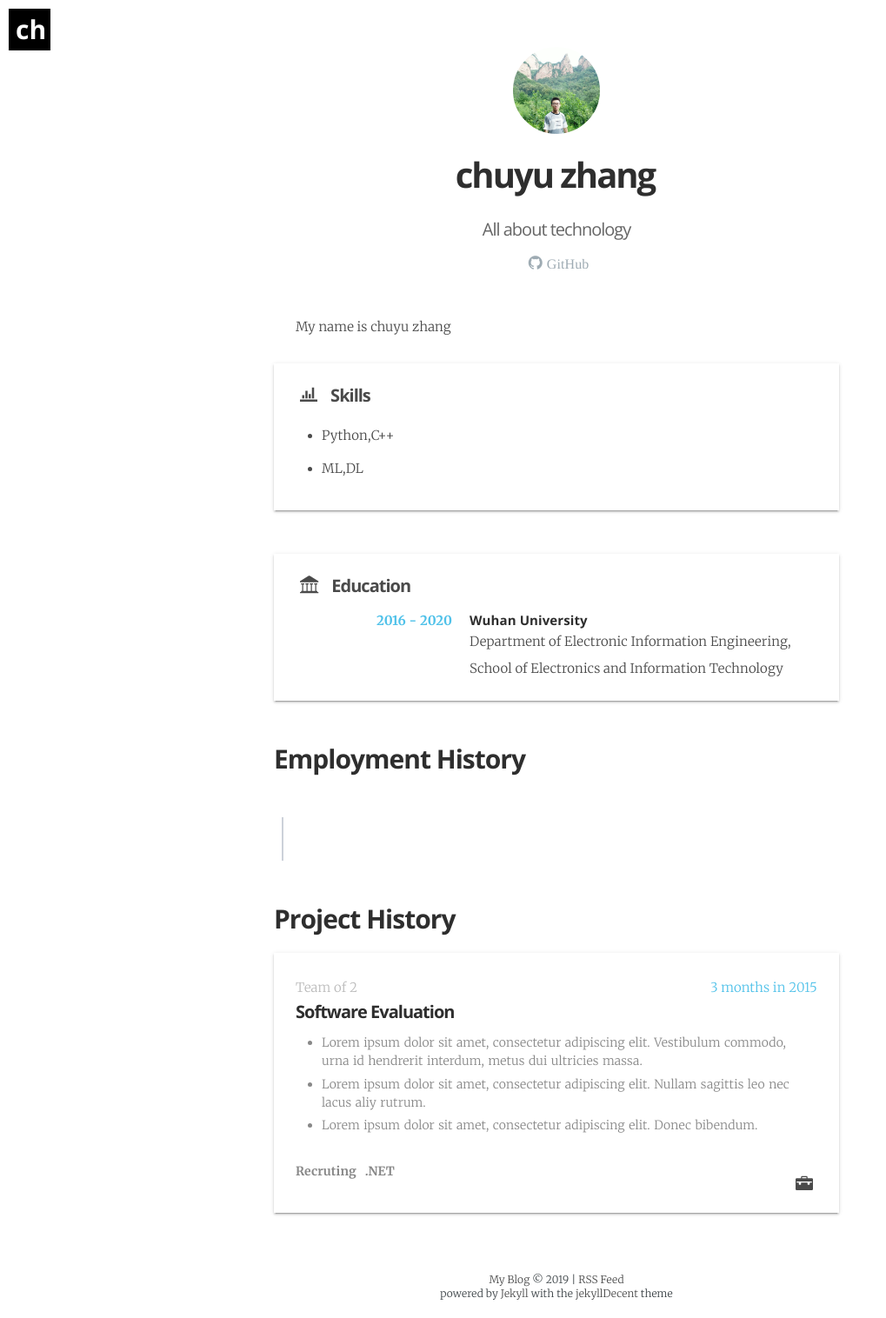
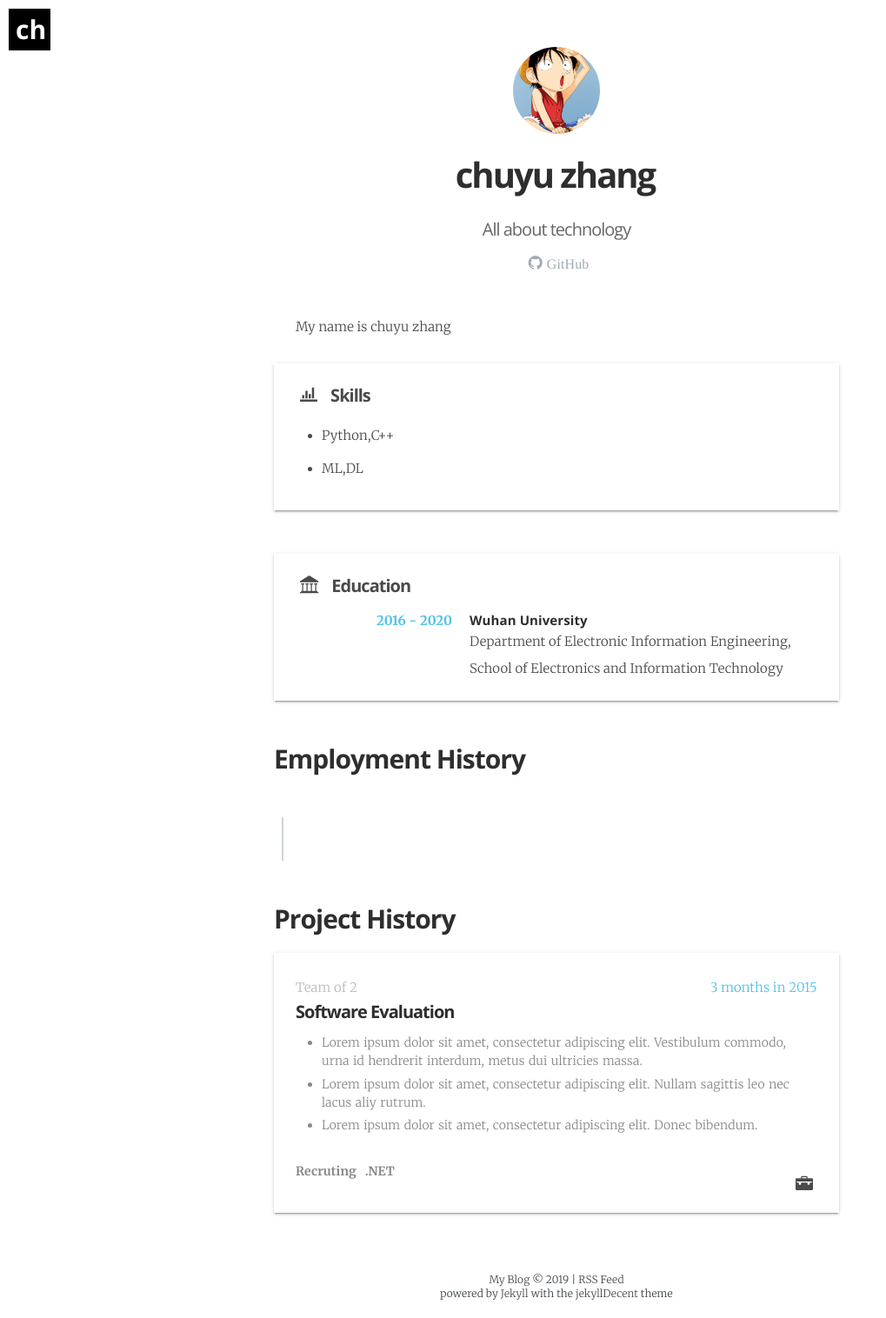
Before and after one commit to kleinzcy/kleinzcy.github.io, a Jekyll site: the page built from _pages/cv.html, in a window 1280 px wide. Shown: the whole page at 87% size, without its empty margins (0-1019 px from the left). Built offline with Jekyll 4.4.1, drawn with Linux system fonts in a browser that asks for light colours; some web fonts are replaced.

Commit message:
Update authors.yml

```diff
--- a/_data/authors.yml
+++ b/_data/authors.yml
@@ -35,7 +35,7 @@ jdecent:
 chuyuzhang:
   initial:      chuyuzhang
   name:         "chuyu zhang"
-  picture:      /assets/5e05aa54f04dda59.jpg
+  picture:      /assets/timg.jpg     # 5e05aa54f04dda59这是我的图片，但是海贼王更有意思
   bio:          All about technology
   location:     Wuhan
   website:      "https://kleinzcy.github.io/cv"
```
